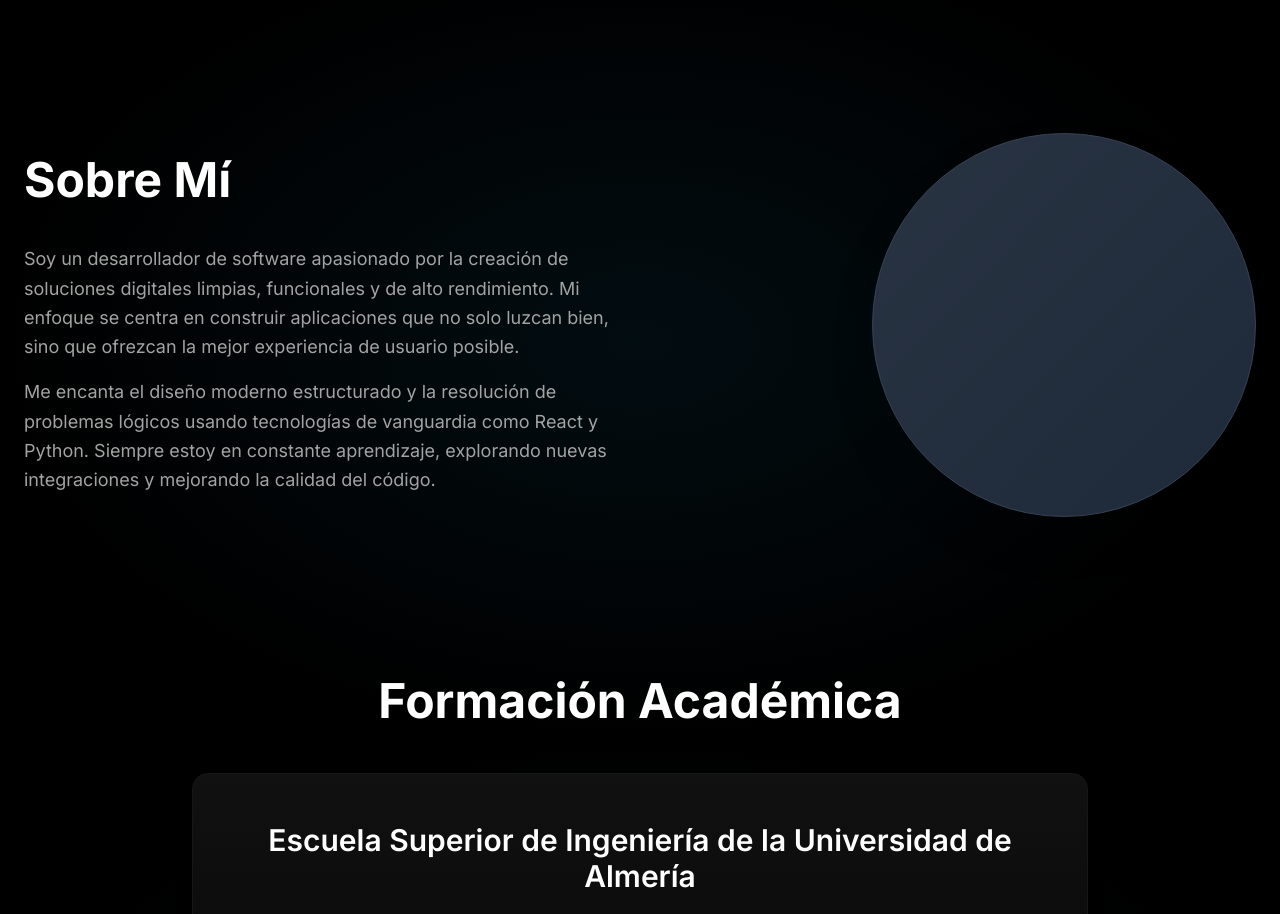
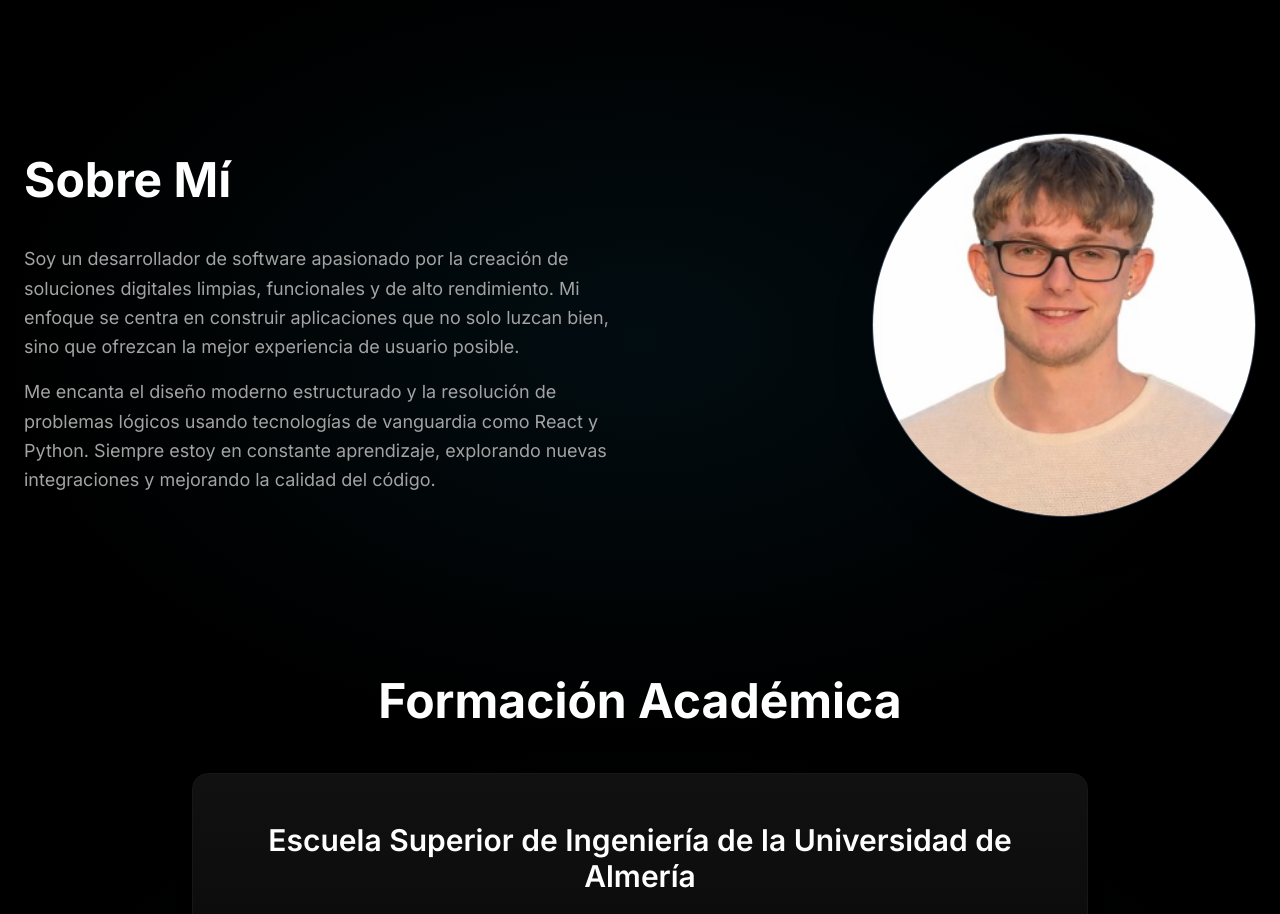
Before and after one commit to uallga109/Portfolio, a React (Vite) app: page / in a window 1280 px wide. Shown: the part 860-1774 px from the top of the page. Built offline with nearby package versions, Linux system fonts and the light colour scheme.

Commit message:
Foto mia

```diff
--- a/src/sections/About.jsx
+++ b/src/sections/About.jsx
@@ -1,4 +1,5 @@
 import { motion } from 'framer-motion';
+import profilePic from '../assets/profile.jpg';
 
 export default function About() {
   return (
@@ -43,8 +44,9 @@ export default function About() {
             className="flex justify-center lg:justify-end"
           >
             <div className="w-72 h-72 lg:w-96 lg:h-96 rounded-full bg-gray-800 border border-gray-700 shadow-2xl relative overflow-hidden">
+              <img src={profilePic} alt="Foto de perfil" className="w-full h-full object-cover" />
               {/* Optional glow or placeholder effect */}
-              <div className="absolute inset-0 bg-gradient-to-br from-white/5 to-transparent object-cover" />
+              <div className="absolute inset-0 bg-gradient-to-br from-white/5 to-transparent pointer-events-none" />
             </div>
           </motion.div>
 
```
Also changed, not shown: src/assets/profile.jpg (added).
